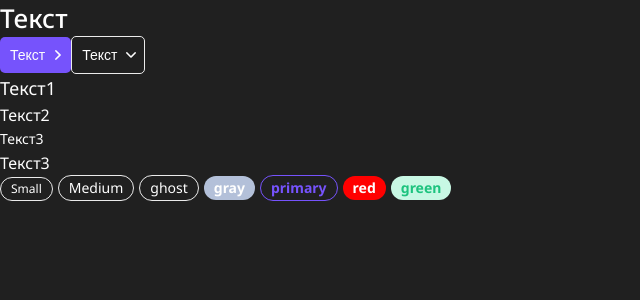
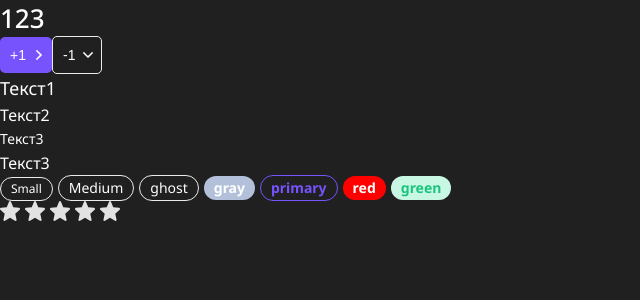
Before and after one commit to Ganiev-Rustem/top-app, a Next.js app: page / in a window 1280 px wide. Shown: the top 300 px of the page, without its empty margins (0-640 px from the left). Built offline with nearby package versions, Linux system fonts and the light colour scheme.

Commit message:
test and add ratin

```diff
--- a/app/page.tsx
+++ b/app/page.tsx
@@ -1,15 +1,17 @@
-import { Button, Htag, P, Tag } from '@/components';
+'use client';
+import { Button, Htag, P, Tag, Rating } from '@/components';
+import { useState } from 'react';
 import type { JSX } from 'react/jsx-runtime';
 
 
 export default function Home(): JSX.Element {
-
+	const [rating, setRating] =useState<number>(0);
 
 	return (
 		<div>
-			<Htag tag='h1'>Текст</Htag>
-			<Button appereance='primary' arrow='right'>Текст</Button>
-			<Button appereance='ghost' arrow='down'>Текст</Button>
+			<Htag tag='h1'>123</Htag>
+			<Button appereance='primary' arrow='right' >+1</Button>
+			<Button appereance='ghost' arrow='down' >-1</Button>
 			<P size='l'>Текст1</P>
 			<P size='m'>Текст2</P>
 			<P size='s'>Текст3</P>
@@ -21,6 +23,7 @@ export default function Home(): JSX.Element {
 			<Tag color='primary'>primary</Tag>
 			<Tag color='red'>red</Tag>
 			<Tag color='green'>green</Tag>
+			<Rating rating={rating} isEditable setRating={setRating}/>
 		</div>
 	);
 }
--- /dev/null
+++ b/components/Rating/Rating.module.css
@@ -0,0 +1,10 @@
+.filled svg {
+	fill: var(--primary-color);
+}
+
+.star svg{
+	margin-right: 5px;
+}
+.editable {
+	cursor: pointer;
+}
--- /dev/null
+++ b/components/Rating/Rating.tsx
@@ -0,0 +1,76 @@
+'use client';
+import type { JSX } from 'react/jsx-runtime';
+import type { RatingProps } from './Rating.porps';
+import styles from './Rating.module.css';
+import cn from 'classnames';
+import StarIcon from '../../public/star.svg';
+import type { KeyboardEvent } from 'react';
+import { useEffect, useState } from 'react';
+
+
+
+
+export const Rating = ({ isEditable=false, rating, setRating, ...props}:RatingProps):JSX.Element => {
+	const [ratingArray, setRatingArray] = useState<JSX.Element[]>(new Array(5).fill(<></>));
+
+	useEffect(()=> {
+		// eslint-disable-next-line react-hooks/immutability
+		constructRating(rating);
+	},[rating]);
+
+
+	const constructRating = (curentRating: number) => {
+		const updatedArray = ratingArray.map((_, i:number) => {
+			return (
+				<span
+					className={cn(styles.star, {
+						[styles.filled]: i < curentRating,
+						[styles.editable]: isEditable
+					})}
+					key={i}
+					onMouseEnter={()=> changeDisplay(i + 1)}
+					onMouseLeave={()=> changeDisplay(rating)}
+					onClick={()=> onclick(i + 1)}
+				>
+					<StarIcon
+						tabIndex={isEditable ? 0 : -1}
+						onKeyDown={(e:KeyboardEvent<SVGElement>) => isEditable && handleSpace(i + 1, e)}
+
+				/>
+				</span>
+
+
+			);
+
+		});
+		setRatingArray(updatedArray);
+	};
+
+	const changeDisplay = (i: number) => {
+		if (!isEditable) {
+			return;
+		}
+ 		constructRating(i);
+	};
+	const onclick = (i: number) => {
+		if (!isEditable || !setRating) {
+			return;
+		}
+ 		setRating(i);
+	};
+	const handleSpace = (i: number, e:KeyboardEvent<SVGElement>) => {
+ 		if (e.code != 'Space' || !setRating) {
+			return;
+		}
+		setRating(i);
+
+	};
+
+	return(
+		<div {...props}>
+			{ratingArray.map((r,i) => (
+				<span key={i}>{r}</span>
+			))}
+		</div>
+	);
+};
--- a/components/index.ts
+++ b/components/index.ts
@@ -2,3 +2,4 @@ export * from './Htag/Htag';
 export * from './Button/Button';
 export * from './P/P';
 export * from './Tag/Tag';
+export * from './Rating/Rating';
```
Also changed, not shown: components/Rating/Rating.porps.ts (added, +8 -0 lines), eslint.config.mjs (+7 -7 lines), public/star.svg (added).
